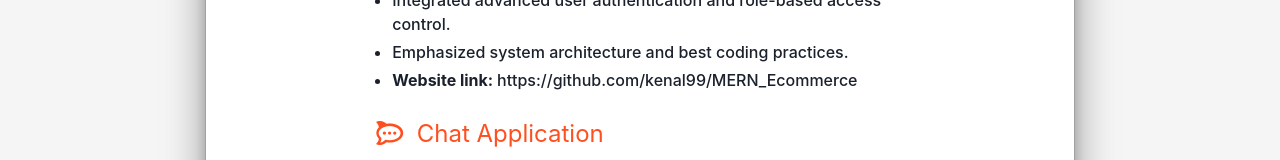
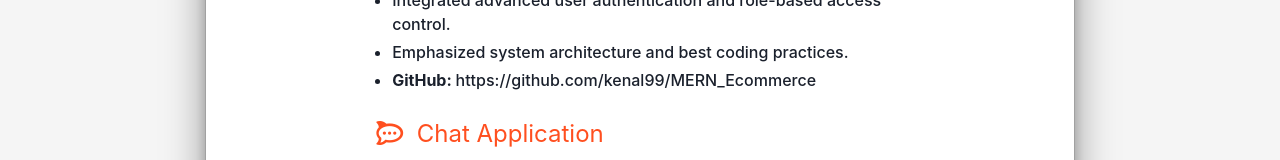
Before and after one commit to kenal99/PortfolioWebsite, a React (Create React App) app: page /PortfolioWebsite/resume in a window 1280 px wide. Both pictures are taken after a click on the element "Projects". Shown: the part 550-710 px from the top of the page. Built offline with nearby package versions, Linux system fonts and the light colour scheme.

Commit message:
Minor Fix

```diff
--- a/src/Components/Resume/Projects.jsx
+++ b/src/Components/Resume/Projects.jsx
@@ -50,7 +50,7 @@ const Projects = () => {
                 ) : (
                   <ListItem>
                     <Text fontWeight="medium" fontSize="md" my={1}>
-                      <b>Website link: </b>
+                      <b>GitHub: </b>
                       <a href={data.website}>{data.website}</a>
                     </Text>
                   </ListItem>
```
